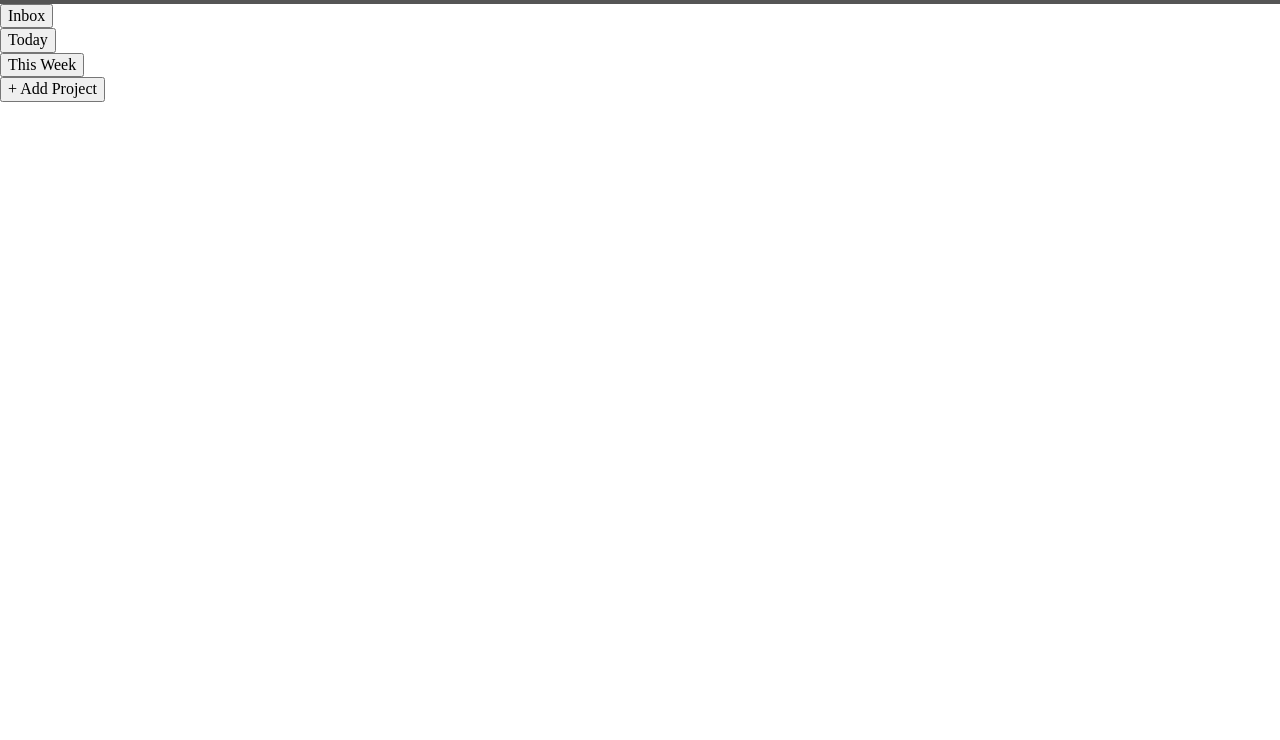
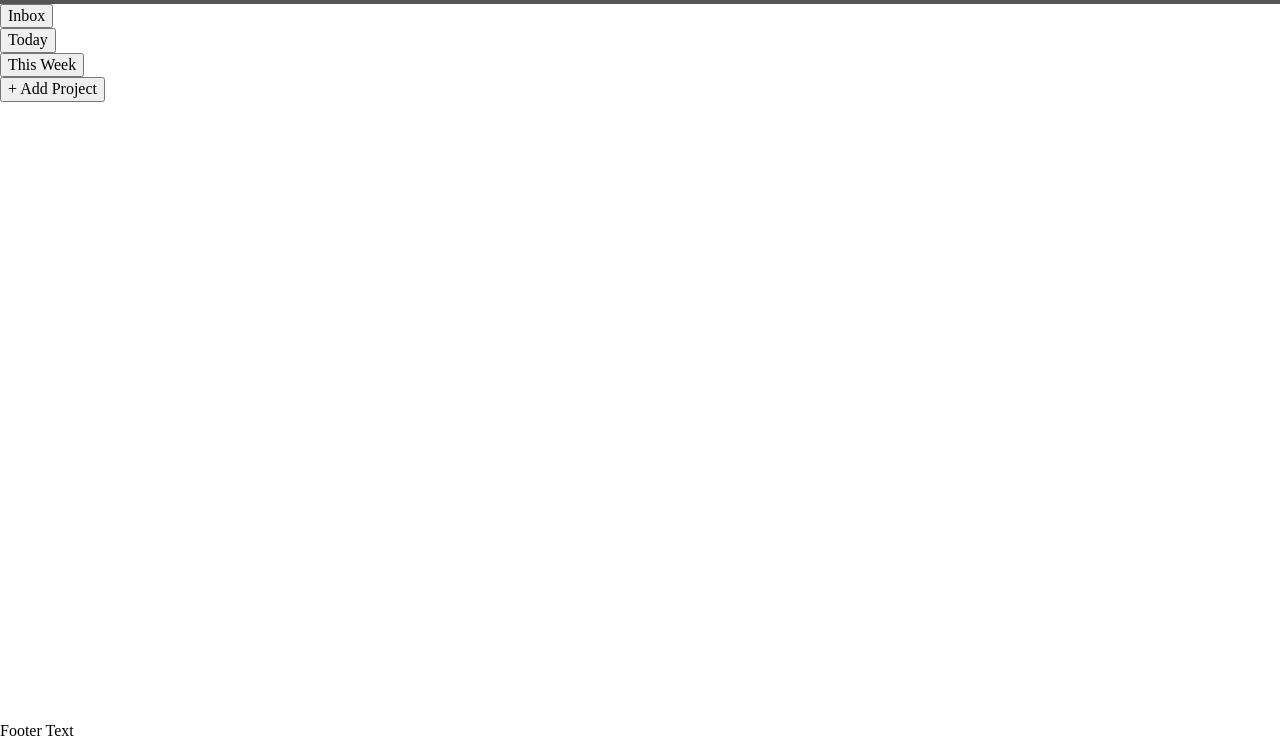
Before and after one commit to Christian-Tarello/ToDoApp, a website built with webpack: page src/index.html in a window 1280 px wide. Shown: the part 60-800 px from the top of the page. Built offline with nearby package versions, Linux system fonts and the light colour scheme; what pubsub-js would draw is missing.

Commit message:
Set structure

```diff
--- a/src/index.html
+++ b/src/index.html
@@ -15,6 +15,6 @@
         <div class="sidebar"></div>
         <div class="content"></div>
     </main>
-    <footer></footer>
+    <footer>Footer Text</footer>
 </body>
 </html>
--- a/src/style.css
+++ b/src/style.css
@@ -5,6 +5,12 @@
 *::before,
 *::after {
     box-sizing: border-box;
+}
+
+body {
+    display: grid;
+    grid-template-rows: auto 1fr auto;
+    height: 100dvh;
 }
 
 .header {
@@ -28,3 +34,8 @@
     font-family: 'Roboto Slab', serif;
     font-weight: 500;
 }
+
+main {
+    display: grid;
+    grid-template-columns: 20ch 1fr;
+}
```
